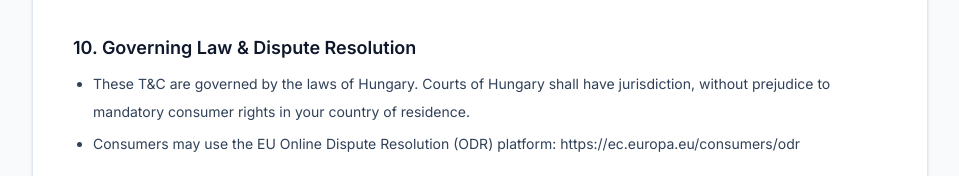
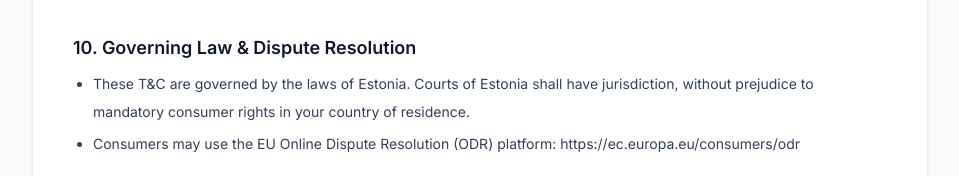
Before and after one commit to Simdev33/vatican, a Next.js app: page /terms-of-service in a window 1280 px wide. Shown: the part 1875-2051 px from the top of the page, without its empty margins (160-1119 px from the left). Built offline with nearby package versions, Linux system fonts and the light colour scheme; no server answers.

Commit message:
Update governing law to Estonia.
Co-authored-by: Cursor <cursoragent@cursor.com>

```diff
--- a/app/terms-of-service/page.tsx
+++ b/app/terms-of-service/page.tsx
@@ -137,7 +137,7 @@ export default function TermsOfServicePage() {
             <h2 className="text-lg font-semibold text-slate-900">10. Governing Law &amp; Dispute Resolution</h2>
             <ul className="mt-2 list-disc space-y-1 pl-5">
               <li>
-                These T&amp;C are governed by the laws of Hungary. Courts of Hungary shall have jurisdiction, without
+                These T&amp;C are governed by the laws of Estonia. Courts of Estonia shall have jurisdiction, without
                 prejudice to mandatory consumer rights in your country of residence.
               </li>
               <li>
```
